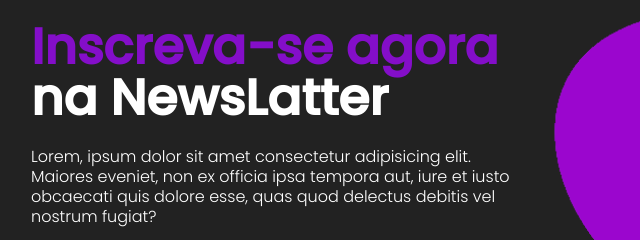
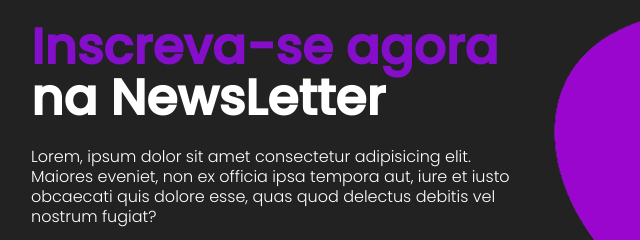
Before and after one commit to r-gouveia/primeiro-projeto, a plain HTML site: page index.html in a window 1280 px wide. Shown: the part 160-400 px from the top of the page, 9-649 px from the left. Drawn offline with Linux system fonts and the light colour scheme.

Commit message:
Update index.html
correção ortográfica

```diff
--- a/index.html
+++ b/index.html
@@ -28,7 +28,7 @@
     <main>
         <aside>
             <h2><span>Inscreva-se agora</span></h2>
-            <h2>na NewsLatter</h2>
+            <h2>na NewsLetter</h2>
             <p>Lorem, ipsum dolor sit amet consectetur adipisicing elit. Maiores eveniet, non ex officia ipsa tempora aut, iure et iusto obcaecati quis dolore esse, quas quod delectus debitis vel nostrum fugiat?</p>
         <form>
             <input type="text" placeholder="Nome">
```
